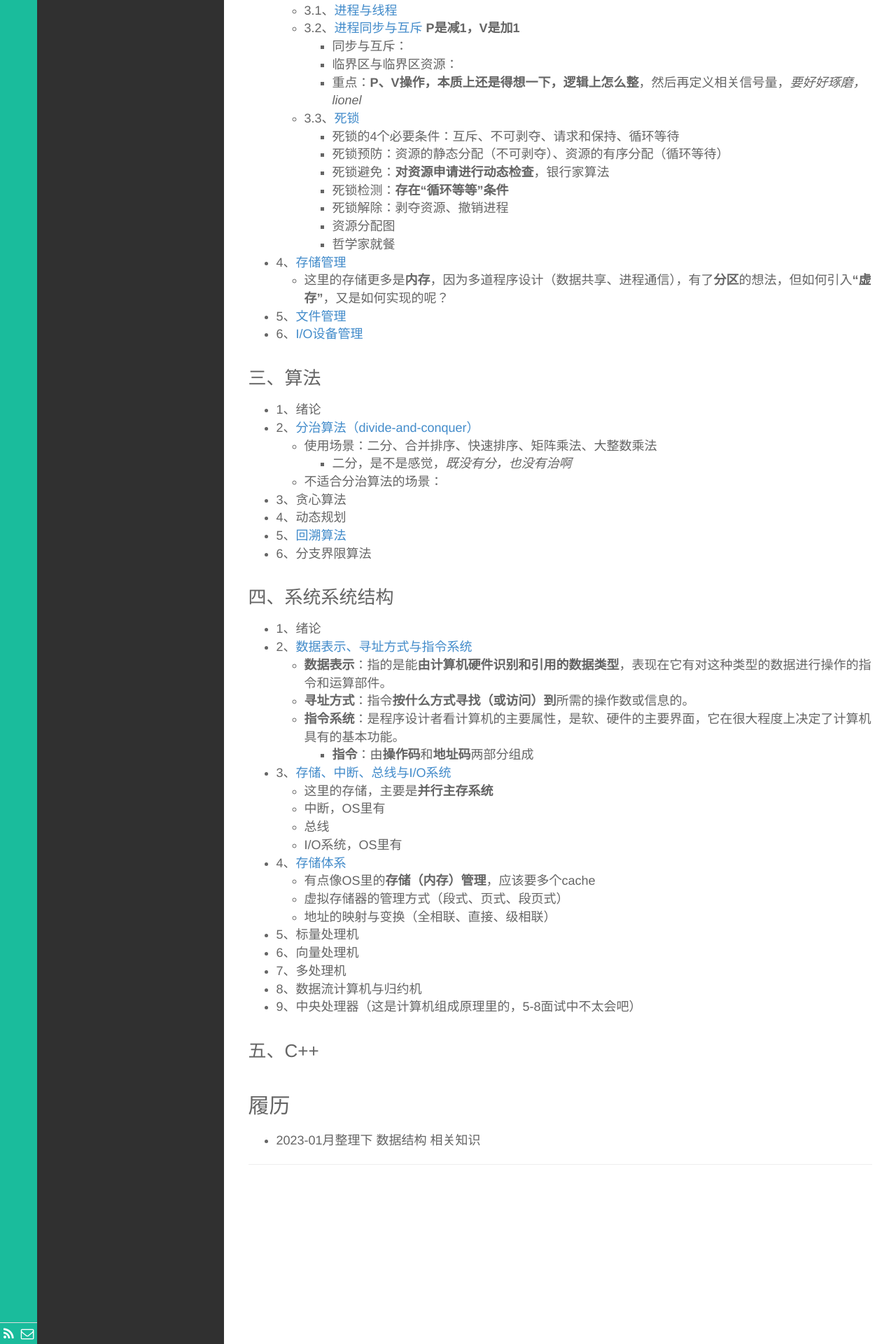
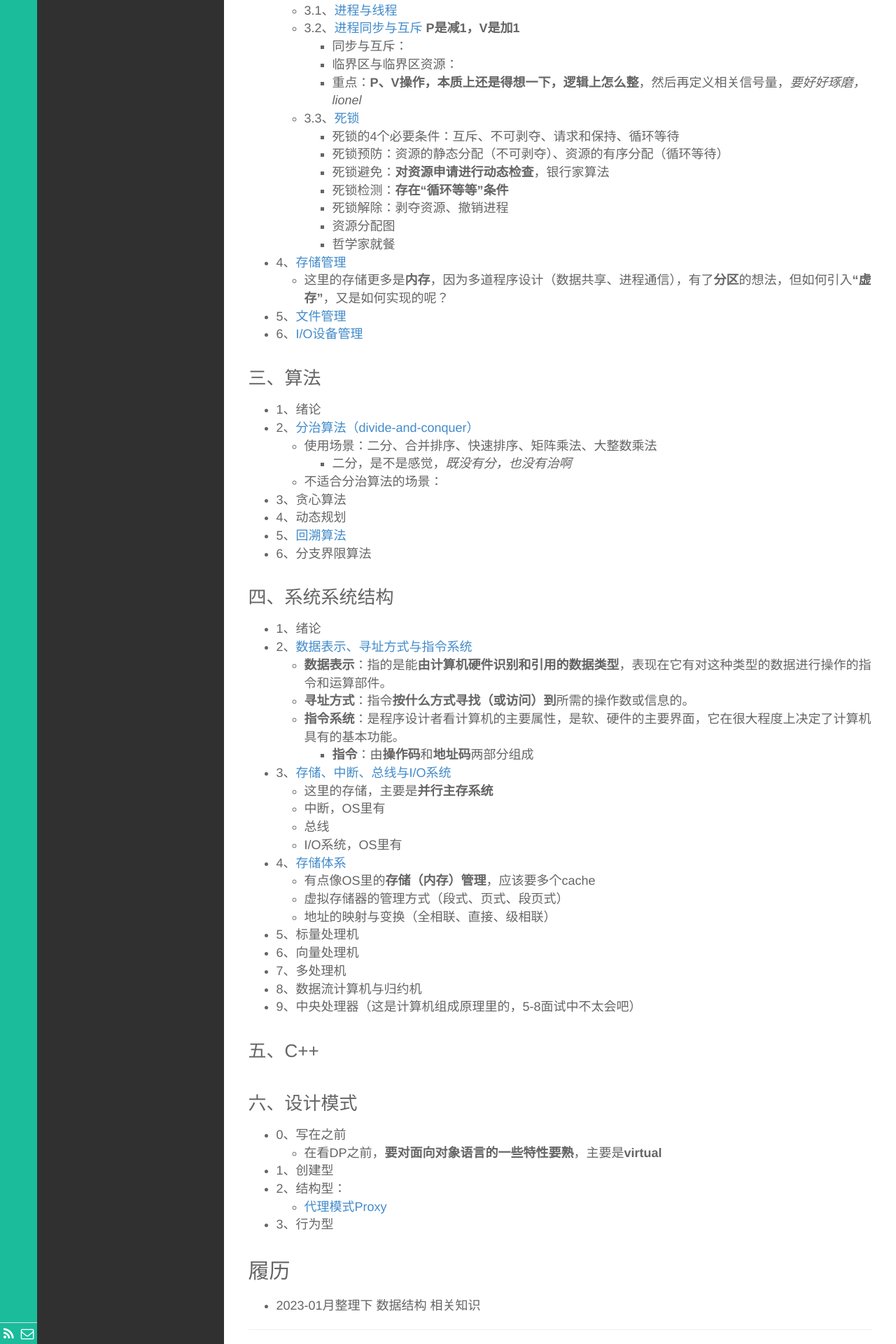
Before and after one commit to wolflion/blog, a Jekyll site: the page built from _posts/学习/2023-01-06-self-output-about-it.md, in a window 1280 px wide. Shown: the part 1693-3613 px from the top of the page at 70% size. Built offline with Jekyll 4.4.1, drawn with Linux system fonts in a browser that asks for light colours.

Commit message:
start dp

```diff
--- a/_posts/学习/2023-01-06-self-output-about-it.md
+++ b/_posts/学习/2023-01-06-self-output-about-it.md
@@ -119,6 +119,16 @@ description:
 
 ### 五、C++
 
+### 六、设计模式
+
++ 0、写在之前
+  + 在看DP之前，**要对面向对象语言的一些特性要熟**，主要是**virtual**
+
++ 1、创建型
++ 2、结构型：
+  + [代理模式Proxy](https://gitee.com/fewolflion/BookNote/blob/master/01lioneloutput/06DesignPattern/07Proxy%E4%BB%A3%E7%90%86%E6%A8%A1%E5%BC%8F.md)
++ 3、行为型
+
 
 ##  履历
 + 2023-01月整理下 数据结构 相关知识
```
